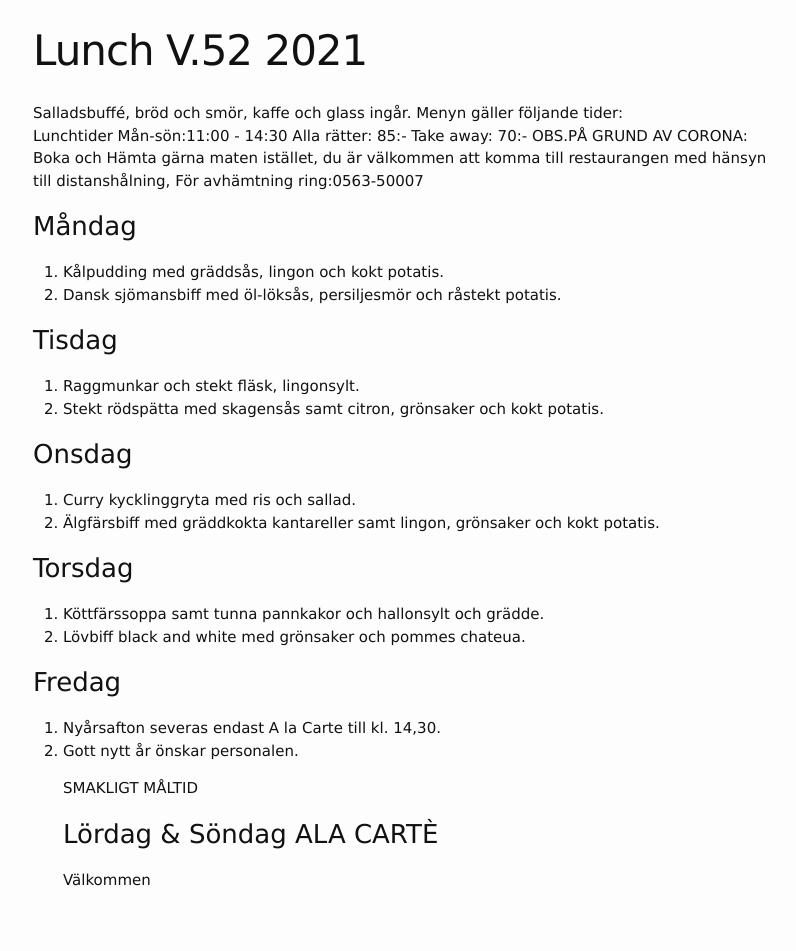
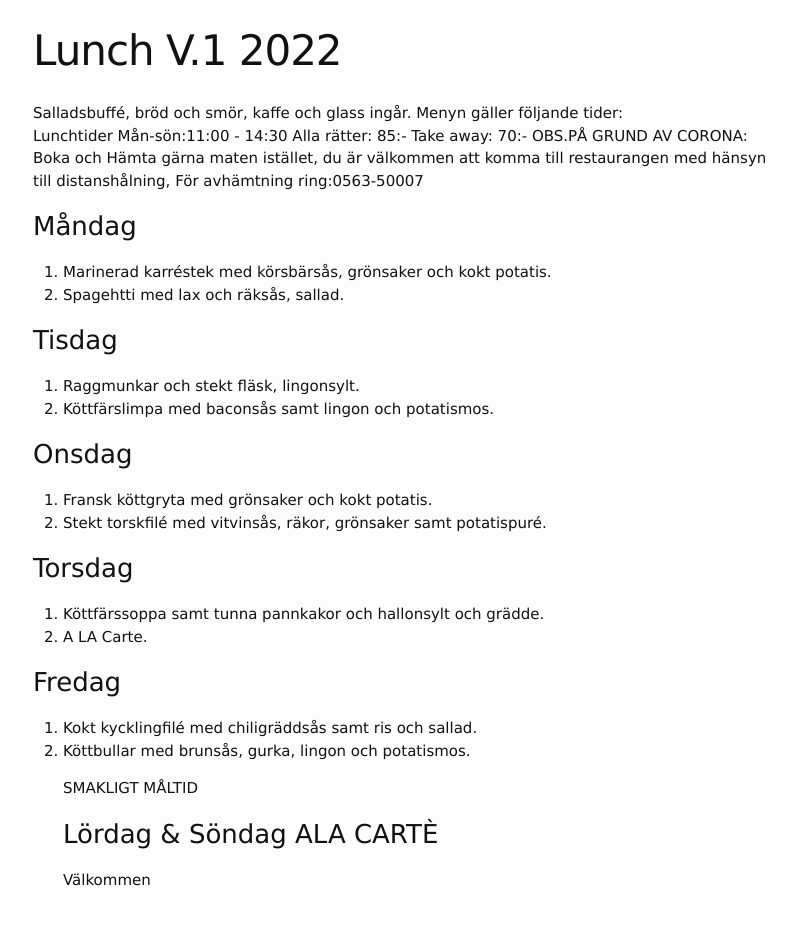
Before and after one commit to FarInn62/farinn62.github.io, a Jekyll site: the page built from lunch.md, in a window 1280 px wide. Shown: the whole page, without its empty margins (237-1033 px from the left). Built offline with Jekyll 4.4.1, drawn with Linux system fonts in a browser that asks for light colours.

Commit message:
Update lunch.md

```diff
--- a/lunch.md
+++ b/lunch.md
@@ -1,6 +1,6 @@
 ---
 layout: foodmenu
-title: Lunch V.52  2021
+title: Lunch V.1  2022
 permalink: /lunch/
 published: true
 ---
@@ -12,24 +12,24 @@ OBS.PÅ GRUND AV CORONA: Boka och Hämta gärna maten istället, du är välkomm
 
 
 ### Måndag
-1. Kålpudding med gräddsås, lingon och kokt potatis.
-2. Dansk sjömansbiff med öl-löksås, persiljesmör och råstekt potatis.
+1. Marinerad karréstek med körsbärsås, grönsaker och kokt potatis.
+2. Spagehtti med lax och räksås, sallad.
 
 ### Tisdag
 1. Raggmunkar och stekt fläsk, lingonsylt.
-2. Stekt rödspätta med skagensås samt citron, grönsaker och kokt potatis.
+2. Köttfärslimpa med baconsås samt lingon och potatismos.
 
 ### Onsdag
-1. Curry kycklinggryta med ris och sallad.
-2. Älgfärsbiff med gräddkokta kantareller samt lingon, grönsaker och kokt potatis.
+1. Fransk köttgryta med grönsaker och kokt potatis.
+2. Stekt torskfilé med vitvinsås, räkor, grönsaker samt potatispuré.
 
 ### Torsdag
 1. Köttfärssoppa samt tunna pannkakor och hallonsylt och grädde.
-2. Lövbiff black and white med grönsaker och pommes chateua.
+2. A LA Carte.
 
 ### Fredag
-1. Nyårsafton severas endast A la Carte till kl. 14,30.
-2. Gott nytt år önskar personalen.
+1. Kokt kycklingfilé med chiligräddsås samt ris och sallad.
+2. Köttbullar med brunsås, gurka, lingon och potatismos.
 
 
     SMAKLIGT MÅLTID
```
